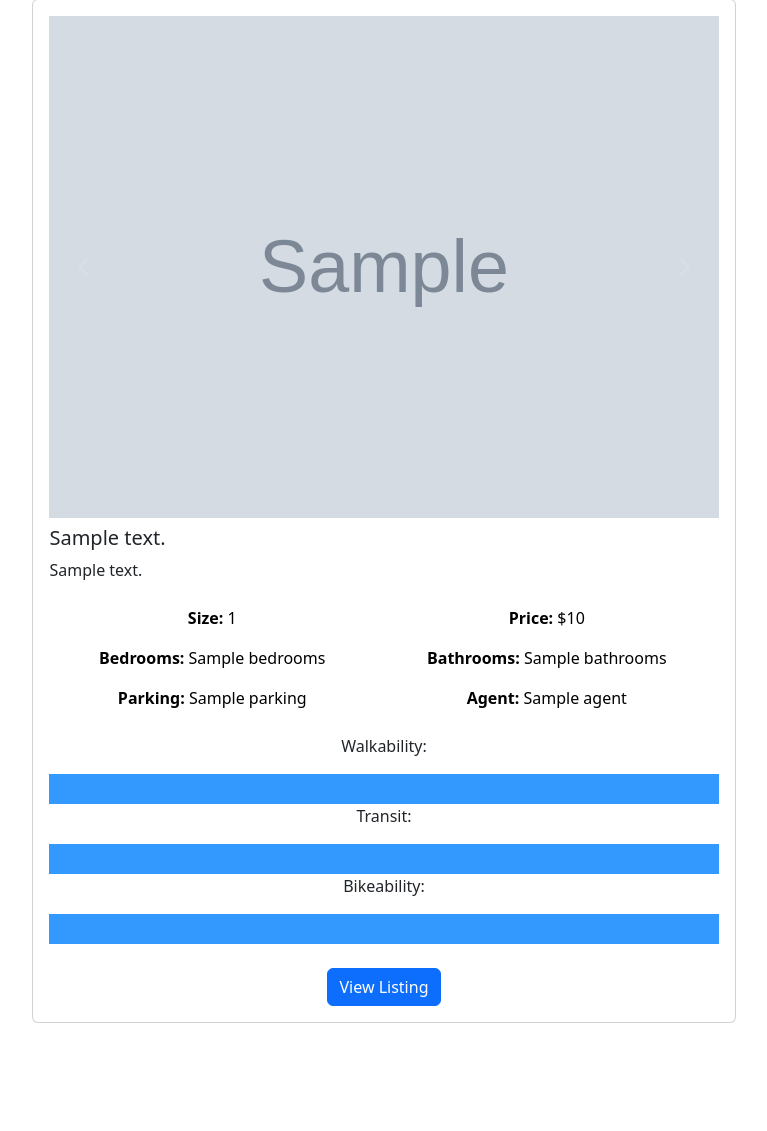
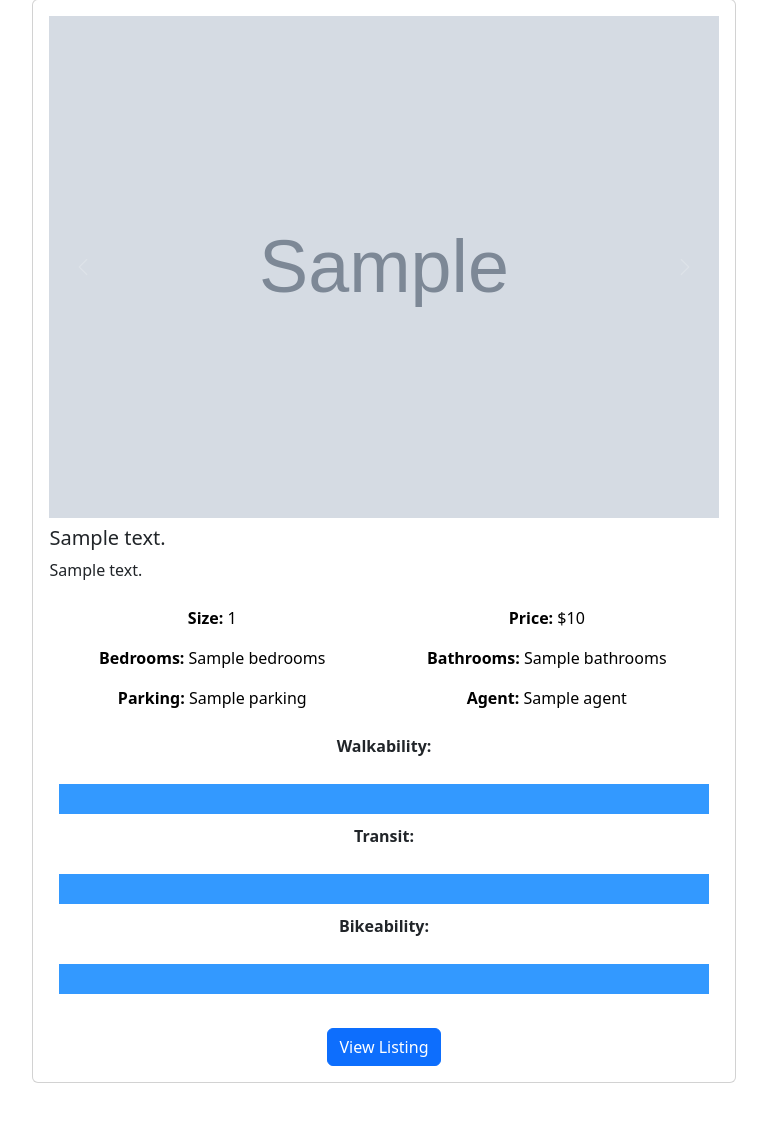
Before and after one commit to thabnir/ApartMatch, a Flask app: template templates/galleryview.html in a window 1280 px wide. Shown: the part 217-1348 px from the top of the page, without its empty margins (256-1023 px from the left). Before the commit the page ends 1240 px from the top, so only its background shows below. Run offline with Flask 3, Linux system fonts and the light colour scheme; the template is opened without the code that fills it: most values are stand-ins (such as "Sample title", 1, 10 or a date in 2020); grey boxes marked "Sample" are stand-in pictures; some libraries are stand-ins or nearby versions.

Commit message:
Update galleryview.html
Added padding around score bars

```diff
--- a/templates/galleryview.html
+++ b/templates/galleryview.html
@@ -54,6 +54,10 @@
       .score-fill {
         height: 30px;
         background-color: #3399ff;
+      }
+
+      .score-section {
+        padding: 10px;
       }
     </style>
   </head>
@@ -119,27 +123,29 @@
                 <td><strong>Agent: </strong>{{ apartment['agent'] }}</td>
               </tr>
             </table>
-            <p>Walkability:</p>
-            <div class="score-bar">
-              <div
-                class="score-fill"
-                style="width: {{ apartment['walkscore'] }}%"
-              ></div>
+ <!-- Existing code above this -->
+            <p><strong>Walkability:</strong></p>
+            <div class="score-section">
+              <div class="score-bar">
+                <div class="score-fill" style="width: {{ apartment['walkscore'] }}%"></div>
+              </div>
             </div>
-            <p>Transit:</p>
-            <div class="score-bar">
-              <div
-                class="score-fill"
-                style="width: {{ apartment['transitscore'] }}%"
-              ></div>
+
+            <p><strong>Transit:</strong></p>
+            <div class="score-section">
+              <div class="score-bar">
+                <div class="score-fill" style="width: {{ apartment['transitscore'] }}%"></div>
+              </div>
             </div>
-            <p>Bikeability:</p>
-            <div class="score-bar">
-              <div
-                class="score-fill"
-                style="width: {{ apartment['bikescore'] }}%"
-              ></div>
+
+            <p><strong>Bikeability:</strong></p>
+            <div class="score-section">
+              <div class="score-bar">
+                <div class="score-fill" style="width: {{ apartment['bikescore'] }}%"></div>
+              </div>
             </div>
+
+            <!-- Existing code below this -->
             <br />
             <a
               class="btn btn-primary"
```
